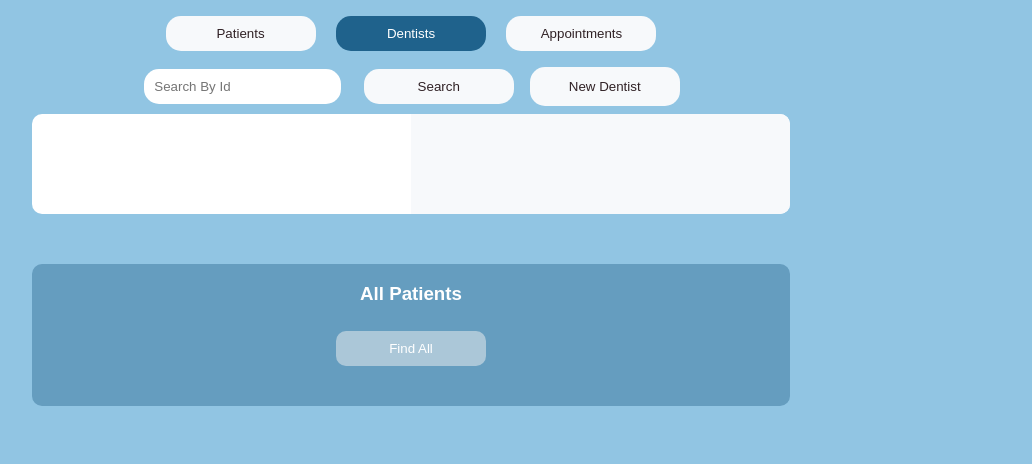
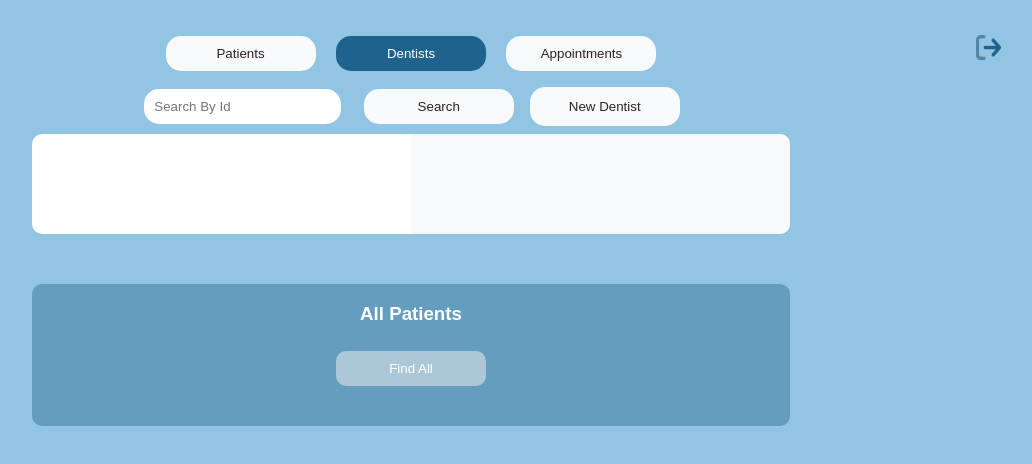
Before and after one commit to Dgarciadani/Final-Project-Backend-I-View-VanillaJS, a plain HTML site: page dentist.html in a window 1280 px wide. Shown: the whole page, without its empty margins (229-1261 px from the left). Drawn offline with Linux system fonts and the light colour scheme; a web font is replaced by a local one.

Commit message:
Add Logout Buttons and scripts

```diff
--- a/css/appointment.css
+++ b/css/appointment.css
@@ -418,7 +418,6 @@ table button {
   align-items: center;
   text-align: center;
   justify-content: center;
-
 }
 .btn-group button:hover {
   background-color: #ca3d3d;
@@ -437,3 +436,31 @@ table button {
 .patient-select {
   margin-bottom: 40px;
 }
+
+button > img {
+  width: 25px;
+  height: 25px;
+  margin-left: 5px;
+  margin-top: 2px;
+}
+.logOut {
+  /* background-color: #ed5e0a; */
+  width: 100%;
+  align-self: end;
+  margin-top: 10px;
+  text-align: right;
+  margin-bottom: -40px;
+}
+.logOut button {
+  background-color: rgba(0, 0, 0, 0);
+  border: none;
+  width: 45px;
+  height: 40px;
+  margin-top: 10px;
+  margin-right: 35px;
+  border-radius: 15px;
+}
+.logOut button:hover {
+  background-color: #11111121;
+  color: #f7f9fb;
+}
--- a/css/dentist.css
+++ b/css/dentist.css
@@ -305,3 +305,30 @@ table button {
   transition: all 0.2s ease-in-out;
   border-radius: 15px;
 }
+button > img {
+  width: 25px;
+  height: 25px;
+margin-left: 5px;
+margin-top: 2px;
+}
+.logOut {
+  /* background-color: #ed5e0a; */
+  width: 100%;
+  align-self: end;
+  margin-top: 10px;
+  text-align: right;
+  margin-bottom: -40px;
+}
+.logOut button {
+  background-color: rgba(0, 0, 0, 0);
+  border: none;
+  width: 45px;
+  height: 40px;
+  margin-top: 10px;
+  margin-right: 35px;
+  border-radius: 15px;
+}
+.logOut button:hover {
+  background-color: #11111121;
+  color: #f7f9fb;
+}
--- a/css/index.css
+++ b/css/index.css
@@ -295,3 +295,30 @@ table button {
   border-radius: 15px;
   width: 100px;
 }
+button > img {
+  width: 25px;
+  height: 25px;
+margin-left: 5px;
+margin-top: 2px;
+}
+.logOut {
+  /* background-color: #ed5e0a; */
+  width: 100%;
+  align-self: end;
+  margin-top: 10px;
+  text-align: right;
+  margin-bottom: -40px;
+}
+.logOut button {
+  background-color: rgba(0, 0, 0, 0);
+  border: none;
+  width: 45px;
+  height: 40px;
+  margin-top: 10px;
+  margin-right: 35px;
+  border-radius: 15px;
+}
+.logOut button:hover {
+  background-color: #11111121;
+  color: #f7f9fb;
+}
--- a/dentist.html
+++ b/dentist.html
@@ -85,6 +85,9 @@
     <title>Dentist</title>
   </head>
   <body>
+    <div class="logOut">
+      <button class="logOutBtn"><img src="./src/arrow-right.png" alt="Log Out" /></button>
+    </div>
     <header>
       <nav>
         <button class="btn-patients">Patients</button>
--- a/scripts/dentist.js
+++ b/scripts/dentist.js
@@ -6,6 +6,8 @@ window.addEventListener("load", () => {
   const findAllBtn = document.querySelector(".btn-findall");
   const allDentist_space = document.querySelector(".all-list");
   const newDentistBtn = document.querySelector(".btn-add");
+  const logOutBtn = document.querySelector(".logOutBtn");
+
 
   const actualLocation = () => {
     if (window.location.pathname === "/patient.html") {
@@ -17,6 +19,17 @@ window.addEventListener("load", () => {
     }
   };
   actualLocation();
+
+  logOutBtn.addEventListener("click", () => {
+    confirm("Are you sure you want to log out?") ?  logOut():null
+
+  })
+
+  const logOut=()=>{
+    localStorage.removeItem("jwt");
+    alert("See you soon!");
+    window.location.href = "index.html";
+  }
 
   document.querySelector(".btn-patients").addEventListener("click", () => {
     window.location.href = "patient.html";
```
Also changed, not shown: appointment.html (+8 -8 lines), patient.html (+3 -0 lines), scripts/appointments.js (+15 -0 lines), scripts/patient.js (+13 -0 lines), src/arrow-right.png (added), src/arrow-right.svg (added). Lines whose indentation alone changed are shown as unchanged.
